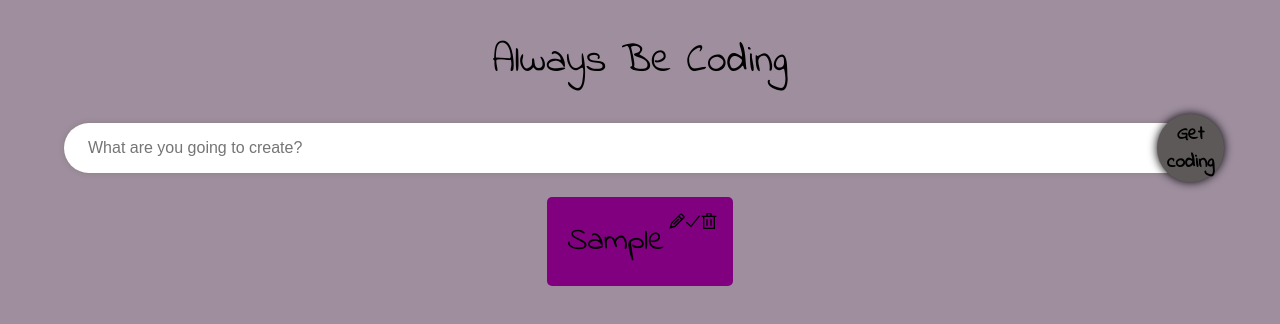
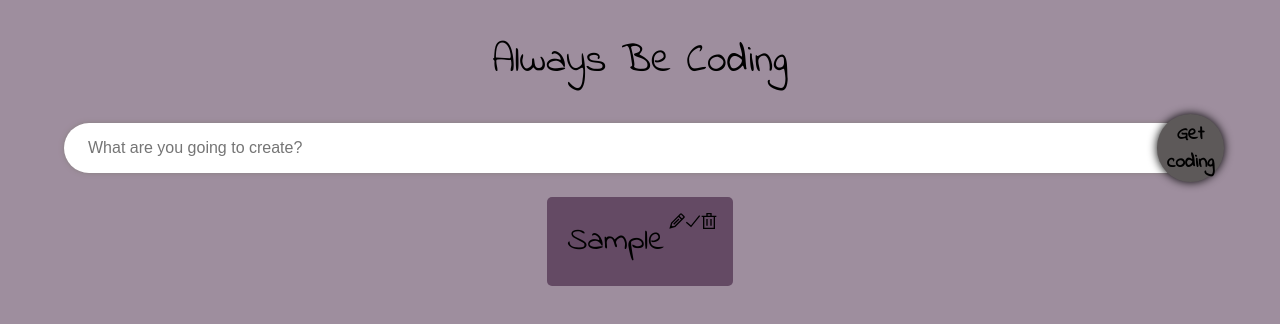
Before and after one commit to Amber-Robeck/anotherTODO, a React (Create React App) app in the folder frontend/: page / in a window 1280 px wide. Both pictures are taken after typing "Sample" into the empty fields and a click on the button "Get coding". Shown: the top 324 px of the page. Built offline with nearby package versions, Linux system fonts and the light colour scheme.

Commit message:
changed task background color

```diff
--- a/frontend/src/components/OneTask/styles.css
+++ b/frontend/src/components/OneTask/styles.css
@@ -4,7 +4,7 @@
     border-radius: 5px;
     padding: 1rem;
     margin-top: 1.5rem;
-    background-color: purple;
+    background-color: rgb(100, 74, 100);
 }
 
 .task__single--text {
```
